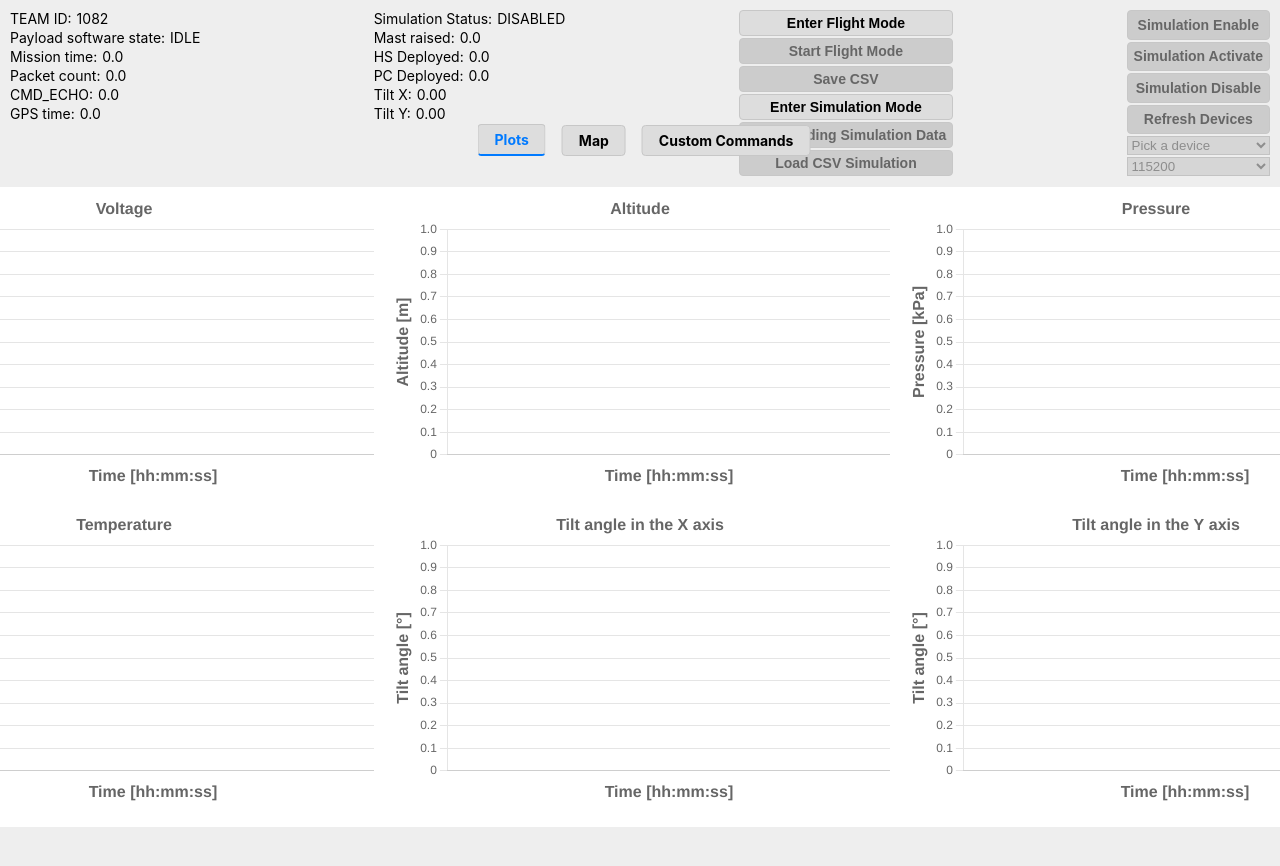
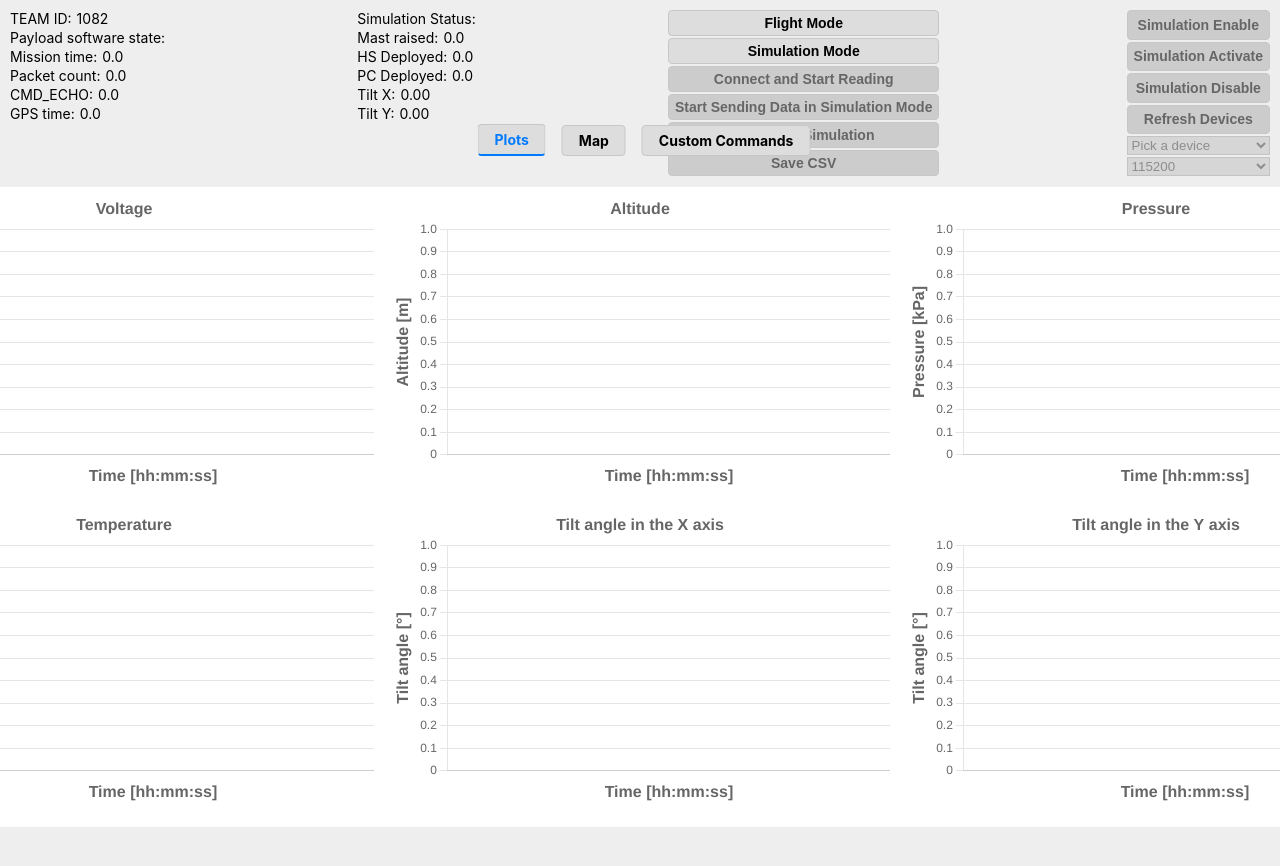
Before and after one commit to PWr-Aerospace/ground-control-station, a React (Vite) app: page / in a window 1280 px wide. Shown: the top 866 px of the page. Built offline with nearby package versions, Linux system fonts and the light colour scheme.

Commit message:
should be working

```diff
--- a/src/App.tsx
+++ b/src/App.tsx
@@ -122,6 +122,7 @@ function App() {
     const [isRecording, setIsRecording] = useState<boolean>(false);
     const [isSimulationMode, setIsSimulationMode] = useState<boolean>(false);
     const [isSimulationDataLoaded, setIsSimulationDataLoaded] = useState<boolean>(false);
+    const [isSendingSimulationData, setIsSendingSimulationData] = useState<boolean>(false);
     const [isFlightMode, setIsFlightMode] = useState<boolean>(false);
     const [graphDataListener, setGraphDataListener] = useState<Promise<UnlistenFn> | null>(null);
     const [message, setMessage] = useState<string>("");
@@ -171,7 +172,7 @@ function App() {
         console.log("Path for the file: ", filePath);
 
         try {
-            await invoke("stop_recording_and_save_csv", { output_file: filePath });
+            await invoke("save_csv", { output_file: filePath });
             // setIsConnected(false);
         } catch (error) {
             console.error("Failed to disconnect and save CSV:", error);
@@ -186,7 +187,7 @@ function App() {
         }
 
         try {
-            await invoke("start_flight_mode", { device: selectedDevice, baudrate: selectedBaudRate });
+            await invoke("start_connection_and_reading", { device: selectedDevice, baudrate: selectedBaudRate });
             setIsConnected(true);
             setIsRecording(true);
 
@@ -377,6 +378,23 @@ function App() {
         }
     };
 
+    const startSendingSimulationData = async () => {
+        // await invoke("start_sending_simulation_data");
+        if (!selectedDevice) {
+            alert("Please select a device before starting.");
+            return;
+        }
+
+        try {
+            await invoke("start_sending_simulation_data");
+            setIsSendingSimulationData(true);
+        } catch (error) {
+            console.error("Failed to start sending simulation data to the device:", error);
+        }
+
+    }
+
+
 
     return (
         <div className="App">
@@ -384,8 +402,7 @@ function App() {
                 {/* First Column */}
                 <div>
                     <DisplayLabel title="TEAM ID" value="1082" />
-                    {/* TODO: What here???? */}
-                    <DisplayLabel title="Payload software state" value="IDLE" />
+                    <DisplayLabel title="Payload software state" value={latestTelemetry?.state.toString() || ''} />
                     <DisplayLabel title="Mission time" value={latestTelemetry?.mission_time.toString() || '0.0'} />
                     <DisplayLabel title="Packet count" value={latestTelemetry?.packet_count.toString() || '0.0'} />
                     <DisplayLabel title="CMD_ECHO" value={latestTelemetry?.cmd_echo.toString() || '0.0'} />
@@ -393,7 +410,10 @@ function App() {
                 </div>
                 {/* Second Column */}
                 <div>
-                    <DisplayLabel title="Simulation Status" value="DISABLED" />
+                    <DisplayLabel
+                        title="Simulation Status"
+                        value={latestTelemetry?.mode === 'S' ? 'ENABLED' : (latestTelemetry?.mode === 'F' ? 'DISABLED' : '')}
+                    />
                     <DisplayLabel title="Mast raised" value={latestTelemetry?.mast_raised.toString() || '0.0'} />
                     <DisplayLabel title="HS Deployed" value={latestTelemetry?.hs_deployed.toString() || '0.0'} />
                     <DisplayLabel title="PC Deployed" value={latestTelemetry?.pc_deployed.toString() || '0.0'} />
@@ -402,12 +422,12 @@ function App() {
                 </div>
                 {/* Third Column */}
                 <div>
-                    <Button text="Enter Flight Mode" onClick={setAsFLightMode} disabled={isFlightMode || isSimulationMode} />
-                    <Button text="Start Flight Mode" onClick={startConnection} disabled={!isConnected && !isFlightMode} />
+                    <Button text="Flight Mode" onClick={setAsFLightMode} disabled={isFlightMode || isSimulationMode} />
+                    <Button text="Simulation Mode" onClick={setSimulationMode} disabled={isFlightMode || isSimulationMode} />
+                    <Button text="Connect and Start Reading" onClick={startConnection} disabled={!isFlightMode && !isSimulationMode} />
+                    <Button text="Start Sending Data in Simulation Mode" onClick={startSendingSimulationData} disabled={(!isSimulationDataLoaded || !isConnected) || isSendingSimulationData}/>
+                    <Button text="Load CSV Simulation" onClick={loadSimulationData} disabled={(!isSimulationDataLoaded && !isSimulationMode) || isSendingSimulationData} />
                     <Button text="Save CSV" onClick={stopAndSaveCSV} disabled={!isConnected} />
-                    <Button text="Enter Simulation Mode" onClick={setSimulationMode} disabled={isFlightMode || isSimulationMode} />
-                    <Button text="Start Sending Simulation Data" onClick={startSimulation} disabled={!isSimulationMode || !isSimulationDataLoaded} />
-                    <Button text="Load CSV Simulation" onClick={loadSimulationData} disabled={!isSimulationMode} />
                 </div>
                 {/* Fourth Column */}
                 <div>
```
Also changed, not shown: 1 other file (tests, documents, lock files or other folders).
